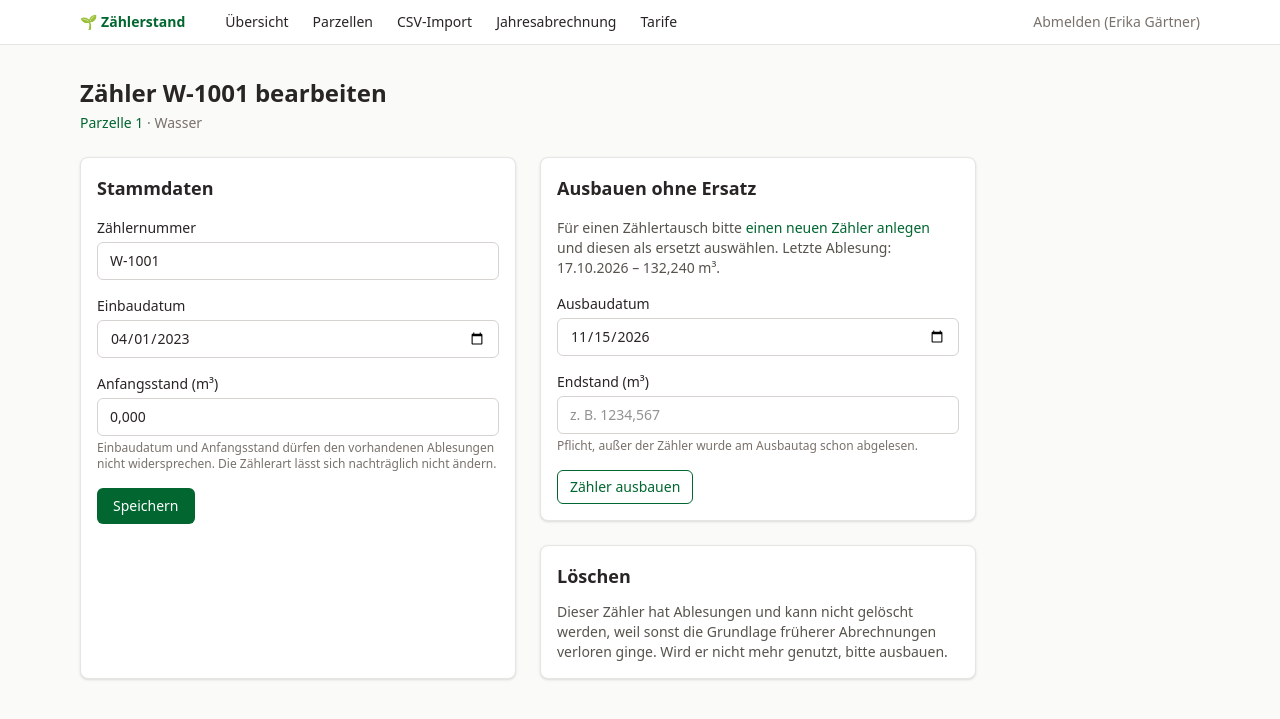
After one commit to Sempris/allotment, a Laravel app: page /meters/1/edit in a window 1280 px wide. The commit adds this page. Shown: the top 719 px of the page. Run offline with Laravel 12, Linux system fonts and the light colour scheme; a user stored in the database is signed in; data comes from the database, SQL or seed files in the repository; style sheets or scripts are compiled from the project's sources.

Commit message:
Zähler: Bearbeiten, Löschen, Ausbau ohne Ersatz und Reaktivierung in der Oberfläche
Neue Seite 'Zähler bearbeiten' mit drei Bereichen: Stammdaten, Ausbau
(bzw. Ausbau zurücknehmen) und Löschen. Löschen wird nur angeboten, wenn
der Zähler keine Ablesungen hat; die Bestätigung nutzt <details> statt
JavaScript.

Co-Authored-By: Claude Fable 5.2 <noreply@anthropic.com>
Claude-Session: https://claude.ai/code/session_01N9EZmLn9wxazydbxwtXxkA

```diff
--- a/app/Http/Controllers/MeterController.php
+++ b/app/Http/Controllers/MeterController.php
@@ -3,11 +3,15 @@
 namespace App\Http\Controllers;
 
 use App\Enums\MeterType;
+use App\Enums\ReadingSource;
 use App\Exceptions\MeterChangeRejected;
 use App\Http\Requests\MeterRequest;
+use App\Http\Requests\MeterRetireRequest;
+use App\Http\Requests\MeterUpdateRequest;
 use App\Models\Meter;
 use App\Models\Plot;
 use App\Services\MeterExchange;
+use App\Services\MeterMaintenance;
 use App\Support\Milli;
 use Illuminate\Http\RedirectResponse;
 use Illuminate\Support\Carbon;
@@ -59,4 +63,57 @@ class MeterController extends Controller
             'status', "Zähler {$old->serial_number} ausgebaut und durch {$meter->serial_number} ersetzt.",
         );
     }
+
+    public function edit(Meter $meter): View
+    {
+        return view('meters.edit', [
+            'meter' => $meter->load('plot'),
+            'hasReadings' => $meter->readings()->exists(),
+            'last' => $meter->effectiveReadings()->get()->last(),
+        ]);
+    }
+
+    public function update(MeterUpdateRequest $request, Meter $meter, MeterMaintenance $maintenance): RedirectResponse
+    {
+        try {
+            $maintenance->update($meter, $request->validated('serial_number'), $request->installedOn(), $request->initialValueMilli());
+        } catch (MeterChangeRejected $e) {
+            return back()->withErrors([$e->field => $e->reasons])->withInput();
+        }
+
+        return redirect()->route('plots.show', $meter->plot_id)->with('status', 'Zähler gespeichert.');
+    }
+
+    public function destroy(Meter $meter, MeterMaintenance $maintenance): RedirectResponse
+    {
+        try {
+            $maintenance->delete($meter);
+        } catch (MeterChangeRejected $e) {
+            return back()->withErrors(['meter' => $e->reasons]);
+        }
+
+        return redirect()->route('plots.show', $meter->plot_id)->with('status', "Zähler {$meter->serial_number} gelöscht.");
+    }
+
+    public function retire(MeterRetireRequest $request, Meter $meter, MeterMaintenance $maintenance): RedirectResponse
+    {
+        try {
+            $maintenance->retire($meter, $request->removedOn(), $request->finalValueMilli(), ReadingSource::Removal, $request->user());
+        } catch (MeterChangeRejected $e) {
+            return back()->withErrors([$e->field === 'date' ? 'removed_on' : $e->field => $e->reasons])->withInput();
+        }
+
+        return redirect()->route('plots.show', $meter->plot_id)->with('status', "Zähler {$meter->serial_number} ausgebaut.");
+    }
+
+    public function reactivate(Meter $meter, MeterMaintenance $maintenance): RedirectResponse
+    {
+        try {
+            $maintenance->reactivate($meter);
+        } catch (MeterChangeRejected $e) {
+            return back()->withErrors(['meter' => $e->reasons]);
+        }
+
+        return redirect()->route('plots.show', $meter->plot_id)->with('status', "Zähler {$meter->serial_number} ist wieder aktiv.");
+    }
 }
--- a/resources/css/app.css
+++ b/resources/css/app.css
@@ -12,6 +12,7 @@
     .input { @apply mt-1 block w-full rounded-md border border-stone-300 bg-white px-3 py-2 text-sm focus:border-green-700 focus:outline-none focus:ring-1 focus:ring-green-700; }
     .btn { @apply inline-flex items-center justify-center rounded-md bg-green-800 px-4 py-2 text-sm font-medium text-white hover:bg-green-900; }
     .btn-secondary { @apply inline-flex items-center justify-center rounded-md border border-green-800 px-3 py-1.5 text-sm font-medium text-green-800 hover:bg-green-50; }
+    .btn-danger { @apply inline-flex items-center justify-center rounded-md bg-red-700 px-4 py-2 text-sm font-medium text-white hover:bg-red-800; }
     .card { @apply rounded-lg border border-stone-200 bg-white p-4 shadow-sm; }
     .link { @apply text-green-800 underline-offset-2 hover:underline; }
     .table { @apply w-full text-left text-sm; }
--- /dev/null
+++ b/resources/views/meters/edit.blade.php
@@ -0,0 +1,65 @@
+@php use App\Support\Milli; @endphp
+<x-layout :title="'Zähler '.$meter->serial_number">
+    <h1 class="mb-1 text-2xl font-semibold">Zähler {{ $meter->serial_number }} bearbeiten</h1>
+    <p class="mb-6 text-sm text-stone-500">
+        <a class="link" href="{{ route('plots.show', $meter->plot) }}">Parzelle {{ $meter->plot->number }}</a> · {{ $meter->type->label() }}
+        @if ($meter->removed_on) · ausgebaut am {{ $meter->removed_on->format('d.m.Y') }}@endif
+    </p>
+    @include('partials.errors')
+
+    <div class="grid max-w-4xl gap-6 lg:grid-cols-2">
+        <form method="POST" action="{{ route('meters.update', $meter) }}" class="card space-y-4">
+            @csrf @method('PUT')
+            <h2 class="text-lg font-semibold">Stammdaten</h2>
+            <label class="block text-sm">Zählernummer <input name="serial_number" value="{{ old('serial_number', $meter->serial_number) }}" required class="input"></label>
+            <label class="block text-sm">Einbaudatum <input type="date" name="installed_on" value="{{ old('installed_on', $meter->installed_on->toDateString()) }}" max="{{ today()->toDateString() }}" required class="input"></label>
+            <label class="block text-sm">Anfangsstand ({{ $meter->type->unit() }})
+                <input name="initial_value" value="{{ old('initial_value', Milli::format($meter->initial_value_milli)) }}" inputmode="decimal" required class="input">
+                <span class="mt-1 block text-xs text-stone-500">Einbaudatum und Anfangsstand dürfen den vorhandenen Ablesungen nicht widersprechen. Die Zählerart lässt sich nachträglich nicht ändern.</span>
+            </label>
+            <button class="btn">Speichern</button>
+        </form>
+
+        <div class="space-y-6">
+            @if ($meter->removed_on)
+                <form method="POST" action="{{ route('meters.reactivate', $meter) }}" class="card space-y-3">
+                    @csrf
+                    <h2 class="text-lg font-semibold">Ausbau zurücknehmen</h2>
+                    <p class="text-sm text-stone-600">Der Zähler wird wieder aktiv. Die Ablesung vom Ausbautag bleibt im Verlauf.</p>
+                    <button class="btn-secondary">Zähler wieder aktivieren</button>
+                </form>
+            @else
+                <form method="POST" action="{{ route('meters.retire', $meter) }}" class="card space-y-4">
+                    @csrf
+                    <h2 class="text-lg font-semibold">Ausbauen ohne Ersatz</h2>
+                    <p class="text-sm text-stone-600">
+                        Für einen Zählertausch bitte <a class="link" href="{{ route('meters.create', $meter->plot) }}">einen neuen Zähler anlegen</a> und diesen als ersetzt auswählen.
+                        @if ($last) Letzte Ablesung: {{ $last->read_on->format('d.m.Y') }} – {{ Milli::format($last->value_milli) }} {{ $meter->type->unit() }}.@endif
+                    </p>
+                    <label class="block text-sm">Ausbaudatum <input type="date" name="removed_on" value="{{ old('removed_on', today()->toDateString()) }}" max="{{ today()->toDateString() }}" required class="input"></label>
+                    <label class="block text-sm">Endstand ({{ $meter->type->unit() }})
+                        <input name="final_value" value="{{ old('final_value') }}" inputmode="decimal" placeholder="z. B. 1234,567" class="input">
+                        <span class="mt-1 block text-xs text-stone-500">Pflicht, außer der Zähler wurde am Ausbautag schon abgelesen.</span>
+                    </label>
+                    <button class="btn-secondary">Zähler ausbauen</button>
+                </form>
+            @endif
+
+            <div class="card space-y-3">
+                <h2 class="text-lg font-semibold">Löschen</h2>
+                @if ($hasReadings)
+                    <p class="text-sm text-stone-600">Dieser Zähler hat Ablesungen und kann nicht gelöscht werden, weil sonst die Grundlage früherer Abrechnungen verloren ginge. Wird er nicht mehr genutzt, bitte ausbauen.</p>
+                @else
+                    <p class="text-sm text-stone-600">Der Zähler hat noch keine Ablesungen und kann gelöscht werden, z. B. wenn er versehentlich angelegt wurde.</p>
+                    <details>
+                        <summary class="link cursor-pointer text-sm text-red-800">Zähler löschen …</summary>
+                        <form method="POST" action="{{ route('meters.destroy', $meter) }}" class="mt-3">
+                            @csrf @method('DELETE')
+                            <button class="btn-danger">Zähler {{ $meter->serial_number }} endgültig löschen</button>
+                        </form>
+                    </details>
+                @endif
+            </div>
+        </div>
+    </div>
+</x-layout>
--- a/routes/web.php
+++ b/routes/web.php
@@ -23,6 +23,11 @@ Route::middleware('auth')->group(function () {
     Route::resource('plots', PlotController::class)->only(['index', 'create', 'store', 'show']);
     Route::get('/plots/{plot}/meters/create', [MeterController::class, 'create'])->name('meters.create');
     Route::post('/plots/{plot}/meters', [MeterController::class, 'store'])->name('meters.store');
+    Route::get('/meters/{meter}/edit', [MeterController::class, 'edit'])->name('meters.edit');
+    Route::put('/meters/{meter}', [MeterController::class, 'update'])->name('meters.update');
+    Route::delete('/meters/{meter}', [MeterController::class, 'destroy'])->name('meters.destroy');
+    Route::post('/meters/{meter}/retire', [MeterController::class, 'retire'])->name('meters.retire');
+    Route::post('/meters/{meter}/reactivate', [MeterController::class, 'reactivate'])->name('meters.reactivate');
 
     Route::get('/meters/{meter}/readings/create', [ReadingController::class, 'create'])->name('readings.create');
     Route::post('/meters/{meter}/readings', [ReadingController::class, 'store'])->name('readings.store');
```
Also changed, not shown: app/Http/Requests/MeterRetireRequest.php (added, +53 -0 lines), app/Http/Requests/MeterUpdateRequest.php (added, +52 -0 lines), resources/views/plots/show.blade.php (+6 -3 lines), tests/Feature/MeterManagementTest.php (added, +106 -0 lines).
